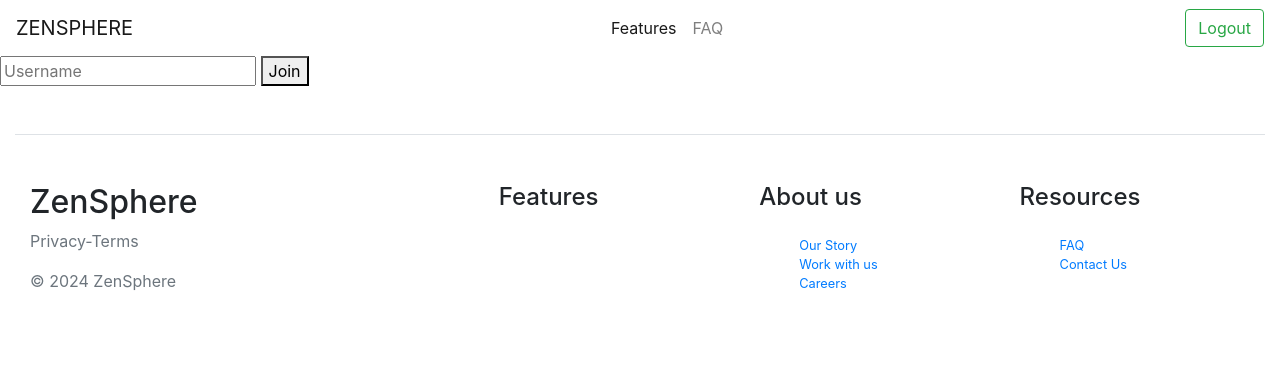
After one commit to el634dev/zensphere, a Flask app: template templates/chatroom.html in a window 1280 px wide. The commit adds this page. Shown: the top 372 px of the page. Run offline with Flask 3, Linux system fonts and the light colour scheme; the template is opened without the code that fills it, so the values that code supplies are empty; some libraries are stand-ins or nearby versions.

Commit message:
Updated dashboard.html and created chatroom

```diff
--- /dev/null
+++ b/templates/chatroom.html
@@ -0,0 +1,153 @@
+<!DOCTYPE html>
+<html lang="en">
+<head>
+    <meta charset="UTF-8">
+    <meta http-equiv="X-UA-Compatible" content="IE=edge">
+    <meta name="viewport" content="width=device-width, initial-scale=1.0">
+    <title>Chatroom-Get the support you need</title>
+    <!--BootStrap-->
+    <link rel="stylesheet" href="https://cdn.jsdelivr.net/npm/bootstrap@4.0.0/dist/css/bootstrap.min.css">
+     <!--Custom CSS-->
+    <link rel="stylesheet" type="text/css" href="{{ url_for('static', filename='css/style.css') }}">
+    <script src="https://cdn.socket.io/4.6.0/socket.io.min.js" integrity="sha384-c79GN5VsunZvi+Q/WObgk2in0CbZsHnjEqvFxC5DxHn9lTfNce2WW6h2pH6u/kF+" crossorigin="anonymous"></script>
+</head>
+<!----------------------->
+<body>
+    <nav class="navbar navbar-expand-lg navbar-light">
+        <button class="navbar-toggler" type="button"
+                data-toggle="collapse" data-target="#navbarTogglerDemo03"
+                aria-controls="navbarTogglerDemo03" aria-expanded="false" aria-label="Toggle navigation"
+            >
+            <span class="navbar-toggler-icon"></span>
+        </button>
+        <a class="navbar-brand" href="{{ url_for('home_page') }}">ZENSPHERE</a>
+        <!------------>
+        <div class="collapse navbar-collapse" id="navbarTogglerDemo03">
+            <ul class="navbar-nav mr-auto mt-2 mt-lg-0 ml-auto">
+                    <li class="nav-item active text-center">
+                        <a class="nav-link" href="">
+                            Features
+                            <span class="sr-only">(current)</span>
+                        </a>
+                    </li>
+                    <li class="nav-item">
+                        <a class="nav-link" href="{{ url_for('faq') }}">FAQ</a>
+                    </li>
+            </ul>
+            <!-------------------->
+            <!--Buttons-->
+            <form class="form-inline my-2 my-lg-0">
+                <a href="{{url_for('login')}}">
+                <button class="btn btn-outline-success my-2 my-sm-0" type="button">Logout</button>
+                </a>
+            </form>
+        </div>
+    </nav>
+    <!--End of Nav-->
+    <div id="landing">
+        <input type="text" id="username" placeholder="Username">
+        <button id="join-btn">Join</button>
+    </div>
+    <!---------------------------------->
+    <div id="chat" style="display:none;">
+        <ul id="chat-messages">
+            <!--Dyanmically display messages-->
+        </ul>
+        <input type="text" id="message" placeholder="Enter a Message">
+    </div>
+    <script>
+        const socket = io({autoConnect: false});
+
+        document.getElementById("join-btn").addEventListener("click", function() {
+            let username = document.getElementById("username").value;
+
+            socket.connect();
+
+            socket.on("connect", function() {
+                socket.emit("user_join", username);
+            })
+
+                document.getElementById("chat").style.display = "block";
+                document.getElementById("landing").style.display = "none";
+            })
+
+            document.getElementById("message").addEventListener("keypress", function (event) {
+                if (event.key == "Enter" || event.key == "return") {
+                    let message = document.getElementById("message").value;
+                    socket.emit("new_message", message);
+                    document.getElementById("message").value = "";
+                }
+            })
+
+            socket.on("chat", function(data) {
+                let ul = document.getElementById("chat-messages");
+                let li = document.createElement("li");
+                li.appendChild(document.createTextNode(data["username"] + ": " + data["message"]));
+                ul.appendChild(li);
+                ul.scrolltop = ul.scrollHeight;
+            })
+    </script>
+    <!------------>
+    <!--Footer-->
+    <footer>
+        <section class="container-fluid">
+            <div class="container-fluid">
+                <div class="row row-cols-1 row-cols-sm-2 row-cols-md-5 py-5 my-5 border-top">
+                    <div class="col mb-3">
+                        <div class="lc-block">
+                            <div editable="rich">
+                                <h2>ZenSphere</h2>
+                                <p class="text-muted">Privacy-Terms</p>
+                                <p class="text-muted">© 2024 ZenSphere</p>
+                            </div>
+                        </div>
+                    </div>
+                    <!------------------------->
+                    <div class="col offset-md-2 mb-3">
+                        <div class="lc-block mb-4">
+                            <div editable="rich">
+                                <h4>Features</h4>
+                            </div>
+                        </div>
+                    </div>
+                    <!-------------------->
+                    <div class="col mb-3">
+                        <div class="lc-block mb-4">
+                            <div editable="rich">
+                                <h4>About us</h4>
+                            </div>
+                        </div>
+                        <!------------------->
+                        <div class="lc-block small">
+                            <div editable="rich" class="footer-links-list text-decoration-none">
+                                <ul>
+                                    <li><a href="#">Our Story</a> </li>
+                                    <li><a href="#">Work with us</a></li>
+                                    <li><a href="#">Careers</a></li>
+                                </ul>
+                            </div>
+                        </div>
+                    </div>
+                    <!------------------>
+                    <div class="col mb-3">
+                        <div class="lc-block mb-4">
+                            <div editable="rich">
+                                <h4>Resources</h4>
+                            </div>
+                        </div>
+                        <!-------------------->
+                        <div class="lc-block small">
+                            <div editable="rich" class="footer-links-list text-decoration-none">
+                                <ul>
+                                    <li><a href="{{url_for('faq')}}">FAQ</a></li>
+                                    <li><a href="#">Contact Us</a></li>
+                                </ul>
+                            </div>
+                        </div>
+                    </div>
+                </div>
+            </div>
+        </section>
+    </footer>
+    <!--End of Footer-->
+</body>
```
Also changed, not shown: templates/dashboard.html (+76 -10 lines).
